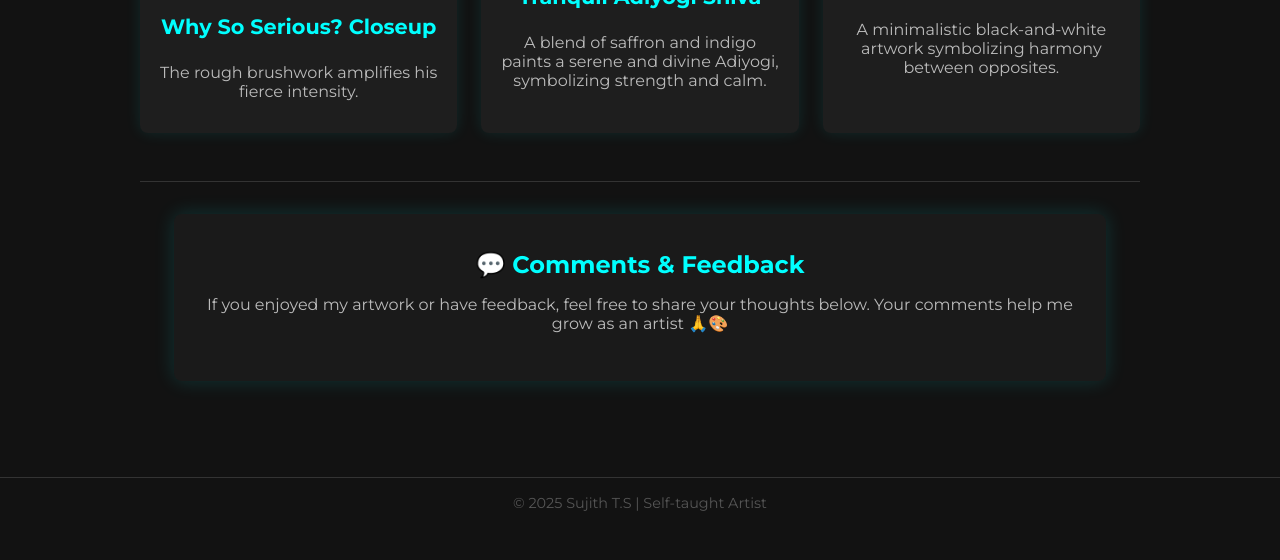
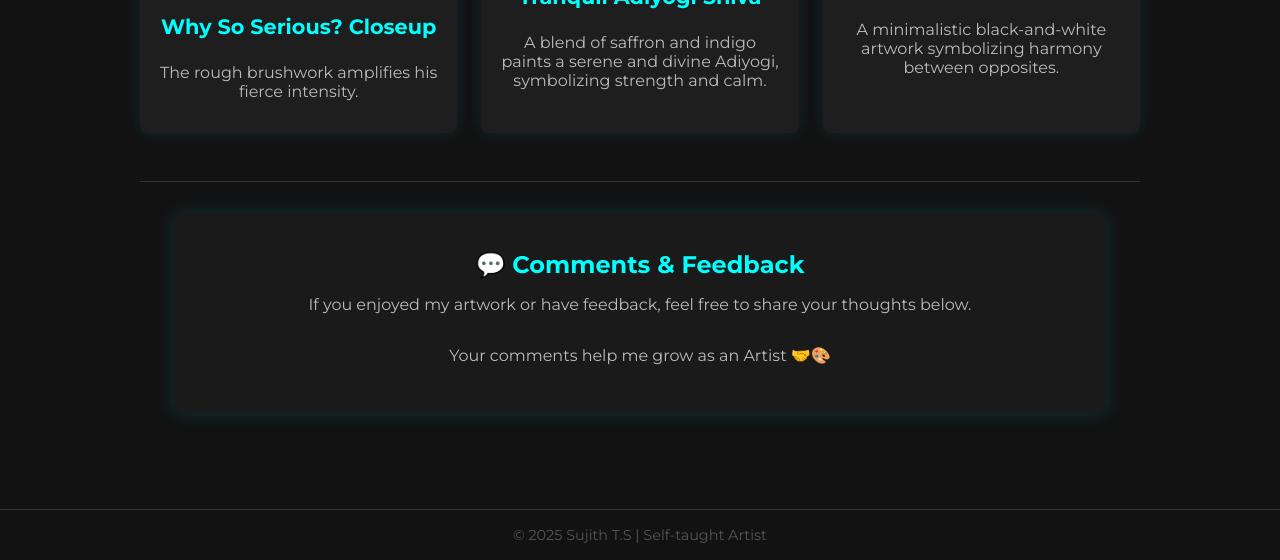
Before and after one commit to Sujithts12/Acrylic_Paintings_Sujith_TS, a plain HTML site: page docs/index.html in a window 1280 px wide. Shown: the part 1915-2475 px from the top of the page. Before the commit the page ends 2443 px from the top, so only its background shows below. Drawn offline with Linux system fonts and the light colour scheme.

Commit message:
Update index.html

```diff
--- a/docs/index.html
+++ b/docs/index.html
@@ -208,7 +208,8 @@
 
   <section id="comments">
     <h2>💬 Comments & Feedback</h2>
-    <p>If you enjoyed my artwork or have feedback, feel free to share your thoughts below. Your comments help me grow as an artist 🙏🎨</p>
+    <p>If you enjoyed my artwork or have feedback, feel free to share your thoughts below.</p>
+    <p>Your comments help me grow as an Artist 🤝🎨</p>
 
     <!-- Giscus Comment System -->
     <script src="https://giscus.app/client.js"
```
